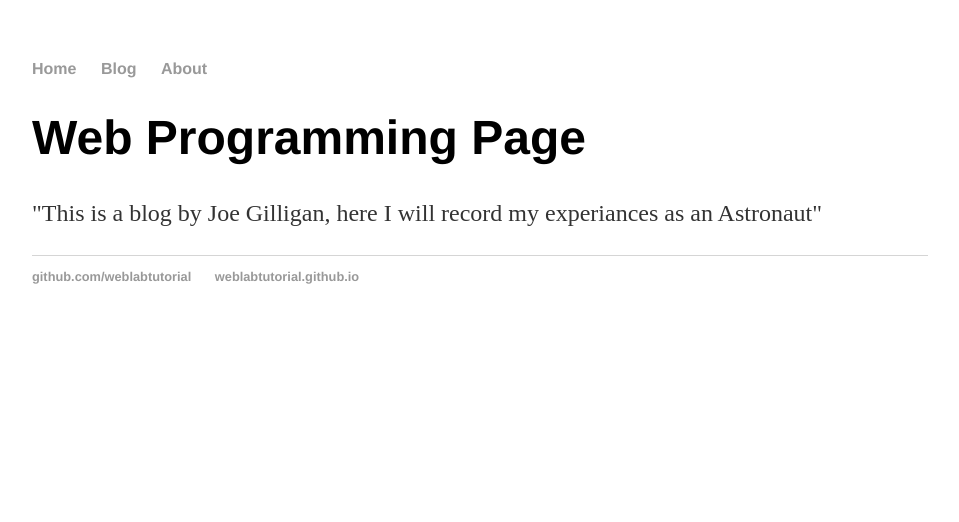
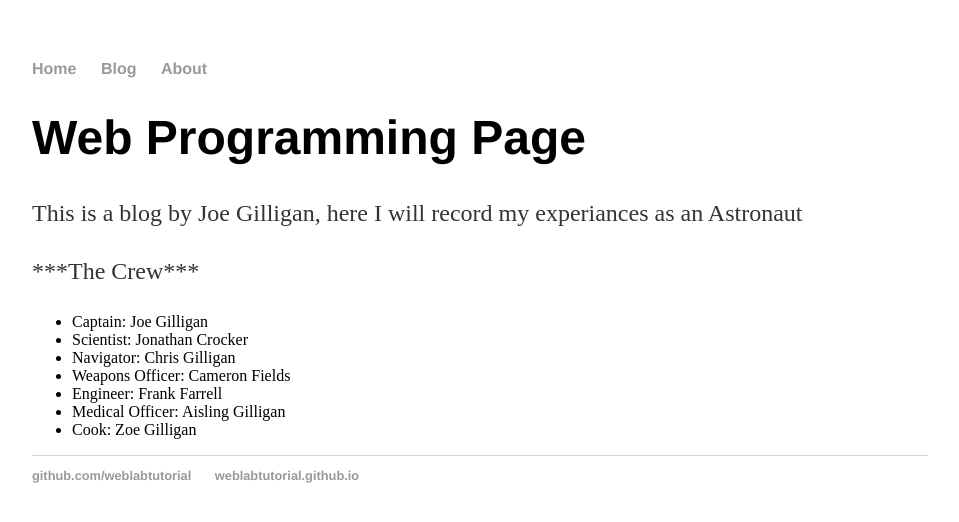
Before and after one commit to JoeGilliganHW/JoeGilliganHW.github.io, a Jekyll site: the page built from about/index.html, in a window 1280 px wide. Shown: the top 522 px of the page, without its empty margins (160-1119 px from the left). Built offline with Jekyll 4.4.1, drawn with Linux system fonts in a browser that asks for light colours.

Commit message:
Update index.html

```diff
--- a/about/index.html
+++ b/about/index.html
@@ -3,4 +3,14 @@ layout: default
 title: Web Programming Page
 ---
     <h1>{{ page.title }}</h1>
-    <p>"This is a blog by Joe Gilligan, here I will record my experiances as an Astronaut"</p>
+    <p>This is a blog by Joe Gilligan, here I will record my experiances as an Astronaut</p>
+    <p>***The Crew***</p>
+    <ul>
+        <li>Captain: Joe Gilligan</li>
+        <li>Scientist: Jonathan Crocker</li>
+        <li>Navigator: Chris Gilligan</li>
+        <li>Weapons Officer: Cameron Fields</li>
+        <li>Engineer: Frank Farrell</li>
+        <li>Medical Officer: Aisling Gilligan</li>
+        <li>Cook: Zoe Gilligan</li>
+    </ul>
```
